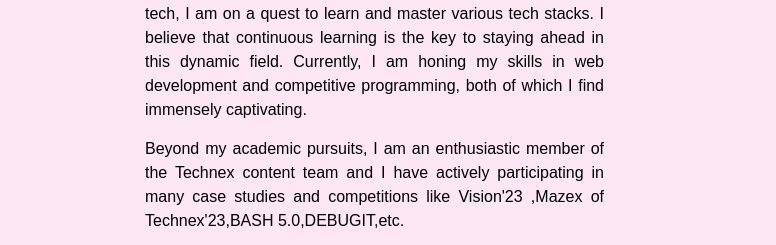
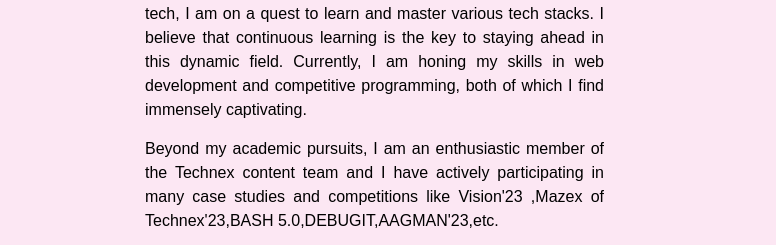
Before and after one commit to swetagit186/Portfolio-Website, a website built with Vite: page index.html in a window 1280 px wide. Shown: the part 4802-5047 px from the top of the page, 0-776 px from the left. Built offline with nearby package versions, Linux system fonts and the light colour scheme; files whose address does not match are found by name.

Commit message:
Update index.html

```diff
--- a/index.html
+++ b/index.html
@@ -229,7 +229,7 @@
               Hi Everyone My name is Sweta Kumari.I am a  first-year B.Tech student in Electrical Engineering at IIT BHU from the Batch of 2022. Hailing from the vibrant city of Dhanbad, Jharkhand, I have always been fascinated by the endless possibilities that the world of technology offers.
             </p>
             <p>With an insatiable curiosity to explore the ever-evolving realm of tech, I am on a quest to learn and master various tech stacks. I believe that continuous learning is the key to staying ahead in this dynamic field. Currently, I am honing my skills in web development and competitive programming, both of which I find immensely captivating.</p>
-            <p>Beyond my academic pursuits, I am an enthusiastic member of the Technex content team and I have actively participating in many case studies and competitions like Vision'23 ,Mazex of Technex'23,BASH 5.0,DEBUGIT,etc.</p>
+            <p>Beyond my academic pursuits, I am an enthusiastic member of the Technex content team and I have actively participating in many case studies and competitions like Vision'23 ,Mazex of Technex'23,BASH 5.0,DEBUGIT,AAGMAN'23,etc.</p>
             <p>Through this portfolio website, I aim to showcase my passion for technology, highlight my ongoing projects, and share my journey of personal and professional growth. I hope to connect with like-minded individuals, collaborate on exciting ventures, and make a positive impact in the world of tech.</p>
             <p>Thank you for visiting my portfolio. Let's embark on this incredible journey of discovery together!</p>
           </div>
```
